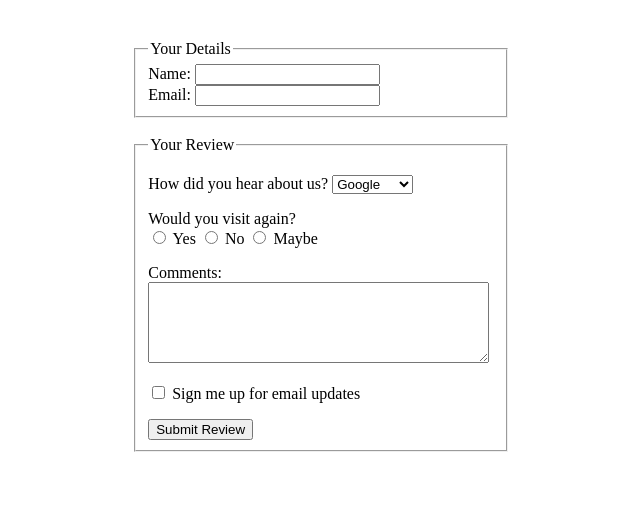
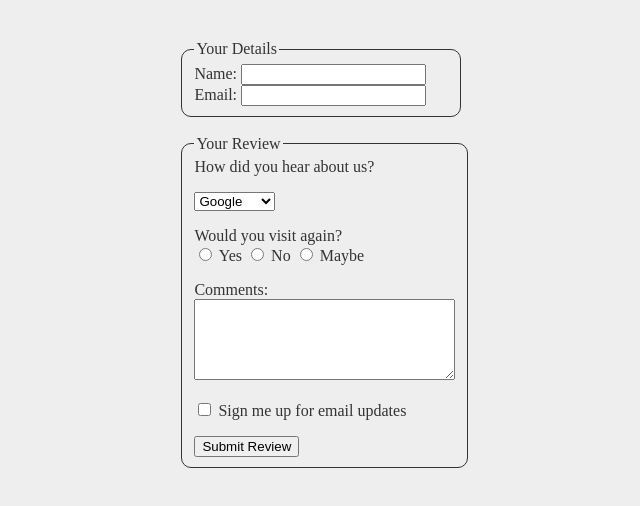
Before and after one commit to suniga-mrs/mod03-01sandbox, a plain HTML site: page mini.html in a window 1280 px wide. Shown: the whole page, without its empty margins (319-959 px from the left). Drawn offline with Linux system fonts and the light colour scheme.

Commit message:
update on notes

```diff
--- a/assets/css/style.css
+++ b/assets/css/style.css
@@ -77,7 +77,7 @@ table, tr, td, th {
 }
 
 .mini {
-	max-width: 40%;
+	max-width: 30%;
 	margin: 0 auto;
 
 }
--- a/mini.html
+++ b/mini.html
@@ -6,11 +6,24 @@
 	<!-- external stylesheet -->
 	<link rel="stylesheet" type="text/css" href="assets/css/style.css">
 
+	<style type="text/css">
+		body {
+			background-color: #eee;
+			color: #333;
+		}
+
+		fieldset {
+			border: 1px solid #333;
+			border-radius: 10px;
+		}
+	</style>
+
 
 </head>
 <body>
 
 	<form class="mini">
+
 		<fieldset>
 
 			<legend>Your Details</legend>
@@ -23,43 +36,46 @@
 				<input type="email" name="Email">
 			</label>
 
-		</fieldset>
+		</fieldset> <!-- end of fieldset one -->
+
 		<br>
+
 		<fieldset>
 			<legend>Your Review</legend>
 
-			<p>
-				<label for="media">How did you hear about us?</label>
+			<p">How did you hear about us?</p>
 			<select id="media">
 				<option value="google" selected="">Google</option>
 				<option value="facebook">Facebook</option>
 				<option value="linkedlin">LinkedIn</option>
 				<option value="others">Others</option>
 			</select>
-			</p>
+
+			<br>
 
 			<p>
-				<label>Would you visit again?</label> <br>
-				<input type="radio"	name="yes"> Yes
-				<input type="radio" name="no"> No
-				<input type="radio" name="maybe"> Maybe
+				<label>Would you visit again?</label>
+				<br>
+				<input type="radio"	name="choice" value="y"> Yes
+				<input type="radio" name="choice" value="n"> No
+				<input type="radio" name="choice" value="m"> Maybe
 			</p>
 
 			<p>
 				<label for="comments">Comments:</label> <br>
-				<textarea id="comments" rows="5" cols="40">
+				<textarea id="comments" rows="5" cols="30">
 
 				</textarea>
 			</p>
 
 			<p>
-				<input type="checkbox" name="subscribe">
-				<label>Sign me up for email updates</label>
+				<input id="check" type="checkbox" name="subscribe">
+				<label for="check">Sign me up for email updates</label>
 			</p>
 
-			<input type="submit" name="submit" value="Submit Review">
+			<input id="button" type="submit" name="submit" value="Submit Review">
 
-		</fieldset>
+		</fieldset> <!-- end of fieldset two -->
 
 
 
```
Lines whose indentation alone changed are shown as unchanged.
